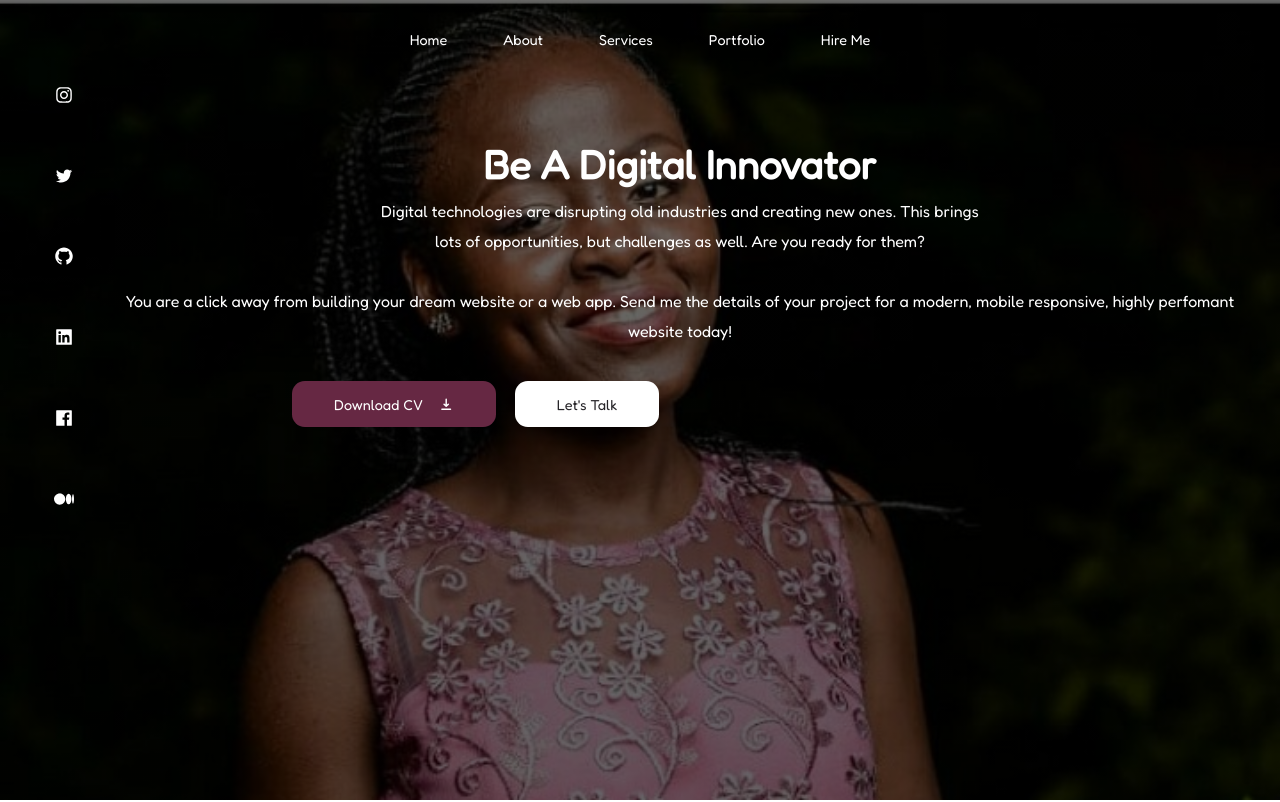
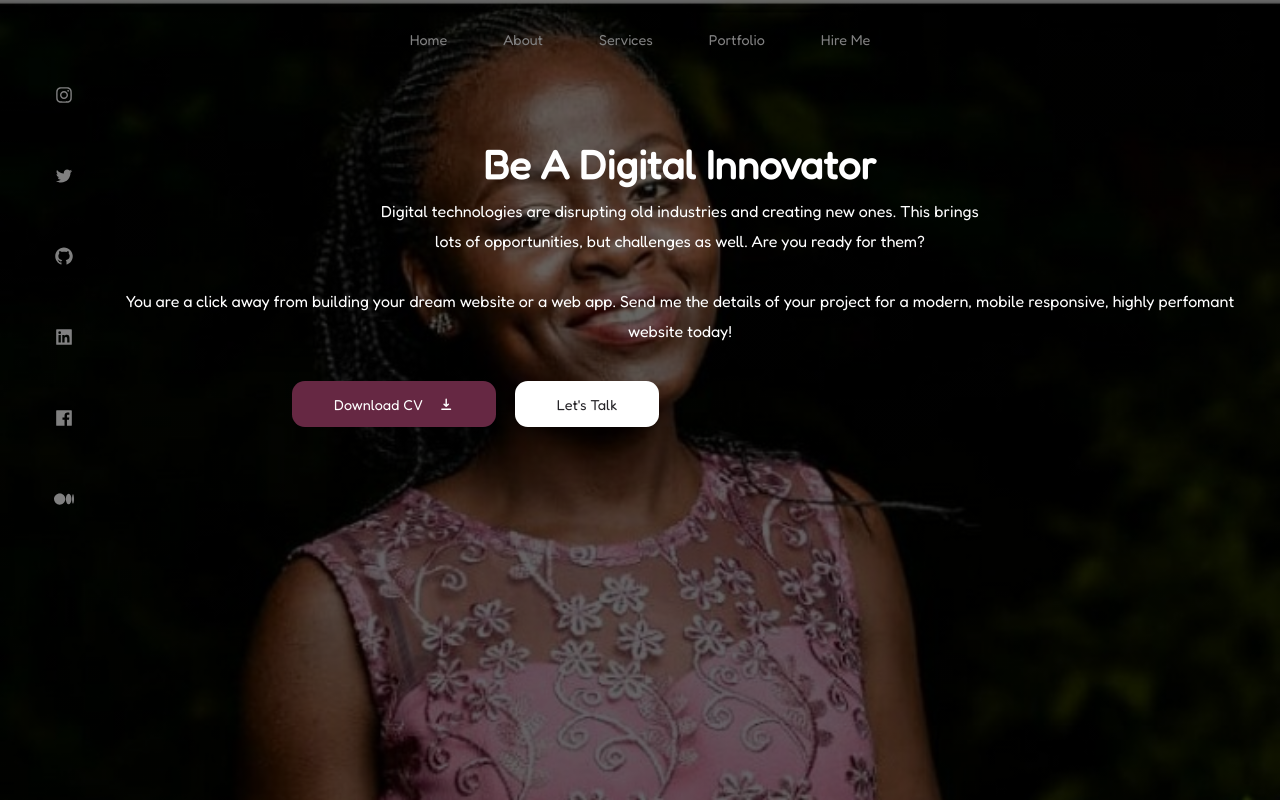
Before and after one commit to sylvia-boyani/me, a React (Create React App) app: page / in a window 1280 px wide. Shown: the top 802 px of the page. Built offline with nearby package versions, Linux system fonts and the light colour scheme.

Commit message:
edit nav items color

```diff
--- a/src/sections/nav/navbar.css
+++ b/src/sections/nav/navbar.css
@@ -23,7 +23,7 @@ nav {
 }
 
 a {
-    color: white;
+    color: grey;
 }
 
 a:hover{
```
